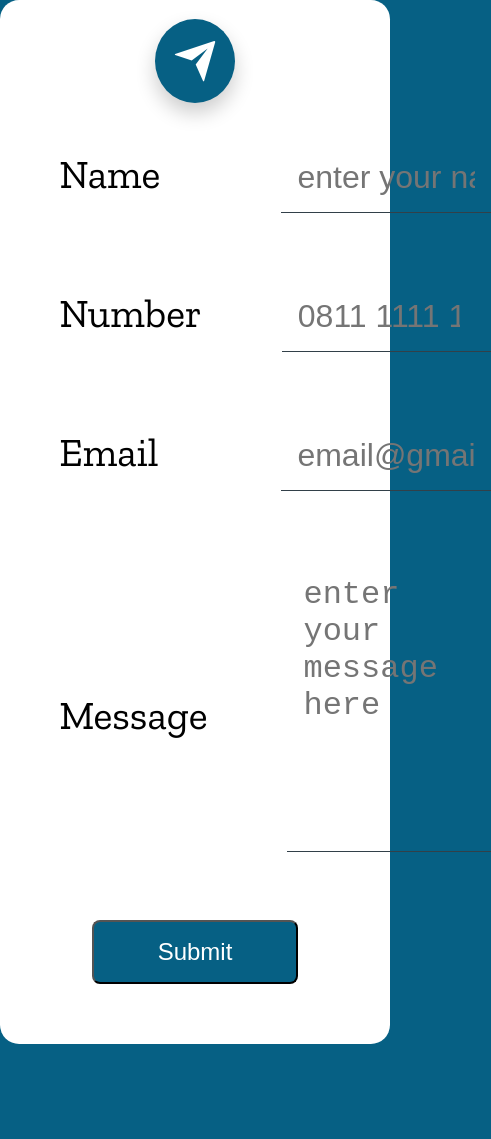
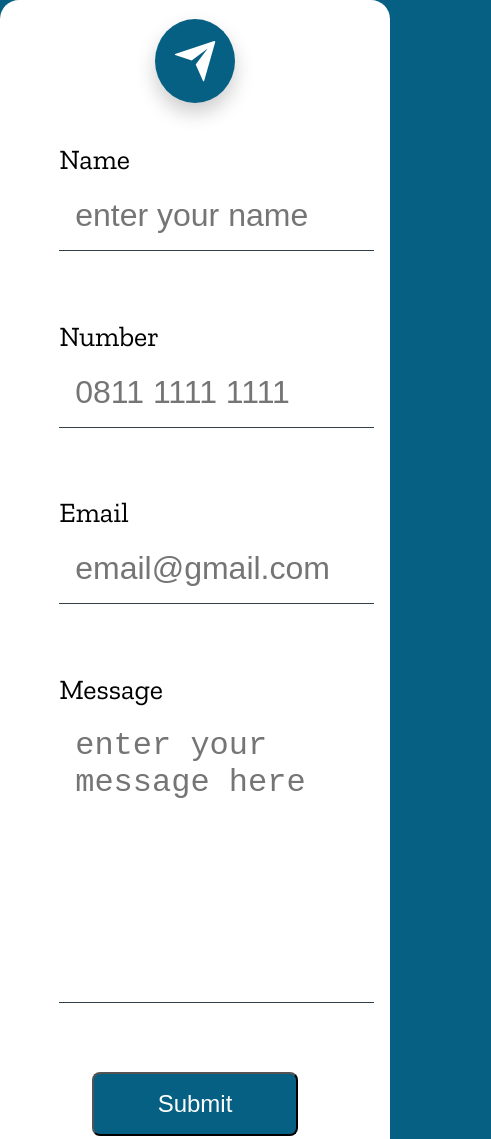
Before and after one commit to Lyant-Dev/validation-form, a plain HTML site: page index.html in a window 390 px wide. Shown: the top 1139 px of the page, 491 px wide, since content can reach past the window. Before the commit the page ends 1044 px from the top, so only its background shows below. Drawn offline with nearby package versions, Linux system fonts and the light colour scheme.

Commit message:
mobile responsive

```diff
--- a/style.css
+++ b/style.css
@@ -124,3 +124,31 @@ body {
 .error-icon.active {
   display: inline;
 }
+
+/* BREAKPOINT  */
+
+/* MOBILE  */
+@media screen and (max-width: 480px) {
+  .form-container {
+    margin: 0 0.5rem;
+  }
+  .form-input-group {
+    display: grid;
+    grid-template-areas:
+      "label label"
+      "input icon";
+    grid-template-columns: 1fr auto;
+    flex-direction: column;
+    gap: 0.3rem;
+    font-size: 1.75rem;
+  }
+  label {
+    grid-area: label;
+  }
+  input {
+    grid-area: input;
+  }
+  .error-icon {
+    grid-area: icon;
+  }
+}
```
